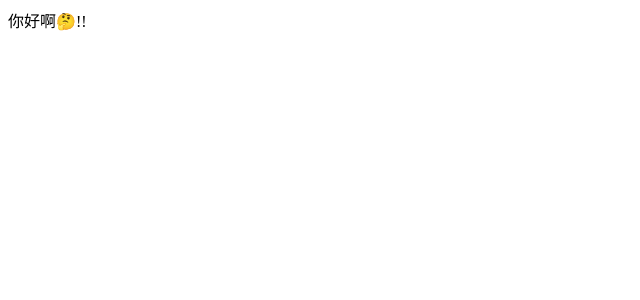
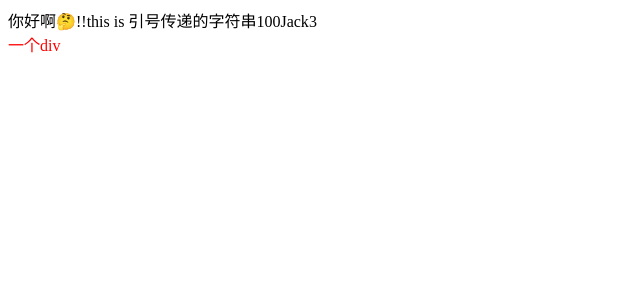
Before and after one commit to 6330A/react-study, a React (Vite) app: page / in a window 1280 px wide. Shown: the top 300 px of the page, without its empty margins (0-640 px from the left). Built offline with nearby package versions, Linux system fonts and the light colour scheme.

Commit message:
大括号语法识别字符串，变量，函数，方法，使用js对象

```diff
--- a/src/App.jsx
+++ b/src/App.jsx
@@ -1,7 +1,23 @@
+const count = 100
+
+function getName(){
+  return 'Jack'
+}
+
 function App() {
   return (
     <div className="App">
       你好啊🤔!!
+      {/**使用引号传递字符串 */}
+      {'this is 引号传递的字符串'}
+      {/**识别变量 */}
+      {count}
+      {/**函数调用 */}
+      {getName()}
+      {/**方法调用 */}
+      {new Date().getDate()}
+      {/**使用js对象 */}
+      <div style={{color: 'red'}}> 一个div </div>
     </div>
   )
 }
```
